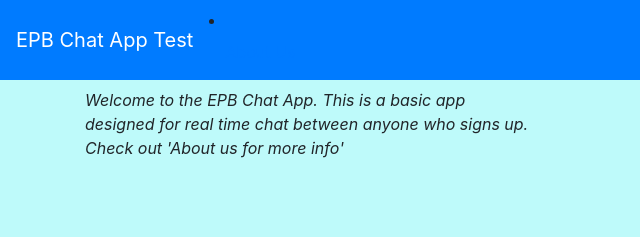
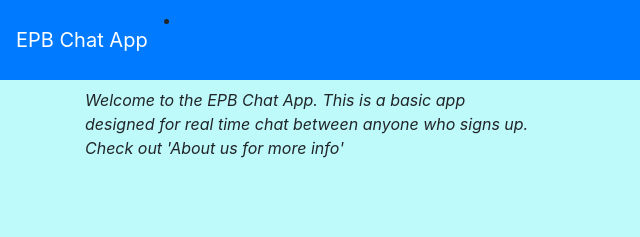
Before and after one commit to skan144/EPBCA, a plain HTML site: page index.html in a window 1280 px wide. Shown: the top 237 px of the page, 0-640 px from the left. Drawn offline with nearby package versions, Linux system fonts and the light colour scheme; no server answers; a web font is replaced by a local one.

Commit message:
removed word test

```diff
--- a/index.html
+++ b/index.html
@@ -21,7 +21,7 @@
 </head>
 <body>
     <nav class="navbar fixed-top navbar-expand-lg navbar-dark bg-primary">
-        <a class="navbar-brand">EPB Chat App Test</a>
+        <a class="navbar-brand">EPB Chat App</a>
         <button class="navbar-toggler" data-toggle="collapse" data-target="#nav">
             <span class="navbar-toggler-icon"></span>
         </button>
```
